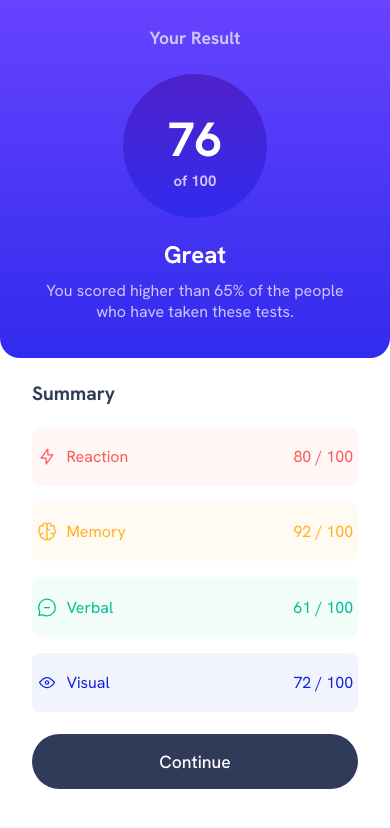
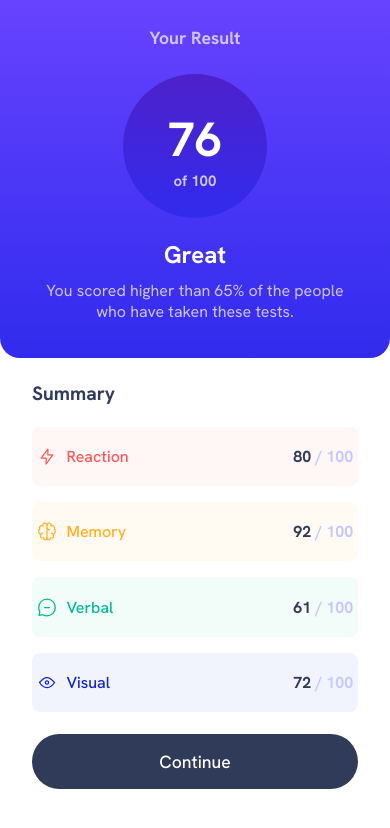
Before and after one commit to MoggStephen/results-summary-component-main, a plain HTML site: page index.html in a window 390 px wide. Drawn offline with Linux system fonts and the light colour scheme.

Commit message:
mobile layout complete

```diff
--- a/index.css
+++ b/index.css
@@ -66,8 +66,8 @@ body{
     justify-content: center;
     align-items: center;
 
+    background: var(--results-container-linear-gradient);
     border-radius: 0 0 1.25rem 1.25rem;
-    background: var(--results-container-linear-gradient);
     padding: 1rem;
 }
 .resultContainerH1{
@@ -81,12 +81,12 @@ body{
 }
 .scoreContainer
 {
+    background: var(--results-score-linear-gradient);
     width: 9rem;
     height: 9rem;
     padding: 2.125rem;
     margin: 1rem;
     border-radius: 50%;
-    background: var(--results-score-linear-gradient);
 }
 .scoreContainerHeader{
     color: #ffffff;
@@ -102,8 +102,8 @@ body{
     color: #ffffff;
 }
 .scoreDescription{
+    color: #cfc6ff;
     margin: 0.3rem 1.5rem 1.3rem 1.5rem;
-    color: #cfc6ff;
 }
 
 /*SUMMARY CONTAINER*/
@@ -133,7 +133,6 @@ body{
 }
 .summaryAttributeContainer{
     display: flex;
-    flex-direction: row;
 
     padding: 0.9rem 0;
     border-radius: 0.5rem;
@@ -143,11 +142,16 @@ body{
     margin: 0.3rem;
 }
 .attribute{
-
+    font-weight: var(--font-weight-small);
 }
 .score{
+    color: var(--dark-gray-blue);
+    font-weight: var(--font-weight-medium);
     margin-left: auto;
-
+}
+.outOf{
+    color: var(--light-lavender);
+    font-weight: var(--font-weight-medium);
 }
 .reactionContainer{
     background-color: var(--transparent-light-red);
@@ -169,9 +173,10 @@ body{
     background-color: var(--dark-gray-blue);
     border: 0;
     border-radius: 1.8rem;
+    padding: 1rem;
+    margin-top: 0.9rem;
+
     font-size: 1.1rem;
     font-weight: 500;
     color: white;
-    padding: 1rem;
-    margin-top: 0.9rem;
 }
--- a/index.html
+++ b/index.html
@@ -31,26 +31,22 @@
         <div class="summaryAttributeContainer reactionContainer">
           <img class="summaryAttributeContainerItem icon" src="./assets/images/icon-reaction.svg" alt="lightning icon">
           <div class="summaryAttributeContainerItem attribute">Reaction</div>
-          <div class="summaryAttributeContainerItem score">80 / 100</div>
-          <div class="summaryAtttributeContainerItem outOf"></div>
+          <div class="summaryAttributeContainerItem score">80 <span class="outOf"> / 100</span></div>
         </div>
         <div class="summaryAttributeContainer memoryContainer">
           <img class="summaryAttributeContainerItem icon" src="./assets/images/icon-memory.svg" alt="brain icon">
           <div class="summaryAttributeContainerItem attribute">Memory</div>
-          <div class="summaryAttributeContainerItem score">92 / 100</div>
-          <div class="summaryAtttributeContainerItem outOf"></div>
+          <div class="summaryAttributeContainerItem score">92 <span class="outOf"> / 100</span></div>
         </div>
         <div class="summaryAttributeContainer verbalContainer">
           <img class="summaryAttributeContainerItem icon" src="./assets/images/icon-verbal.svg" alt="speech icon">
           <div class="summaryAttributeContainerItem attribute">Verbal</div>
-          <div class="summaryAttributeContainerItem score">61 / 100</div>
-          <div class="summaryAtttributeContainerItem outOf"></div>
+          <div class="summaryAttributeContainerItem score">61 <span class="outOf"> / 100</span></div>
         </div>
         <div class="summaryAttributeContainer visualContainer">
           <img class="summaryAttributeContainerItem icon" src="./assets/images/icon-visual.svg" alt="eye icon">
           <div class="summaryAttributeContainerItem attribute">Visual</div>
-          <div class="summaryAttributeContainerItem score">72 / 100</div>
-          <div class="summaryAtttributeContainerItem outOf"></div>
+          <div class="summaryAttributeContainerItem score">72<span class="outOf"> / 100</span></div>
         </div>
         <button class="continueButton">Continue</button>
       </div>
```
